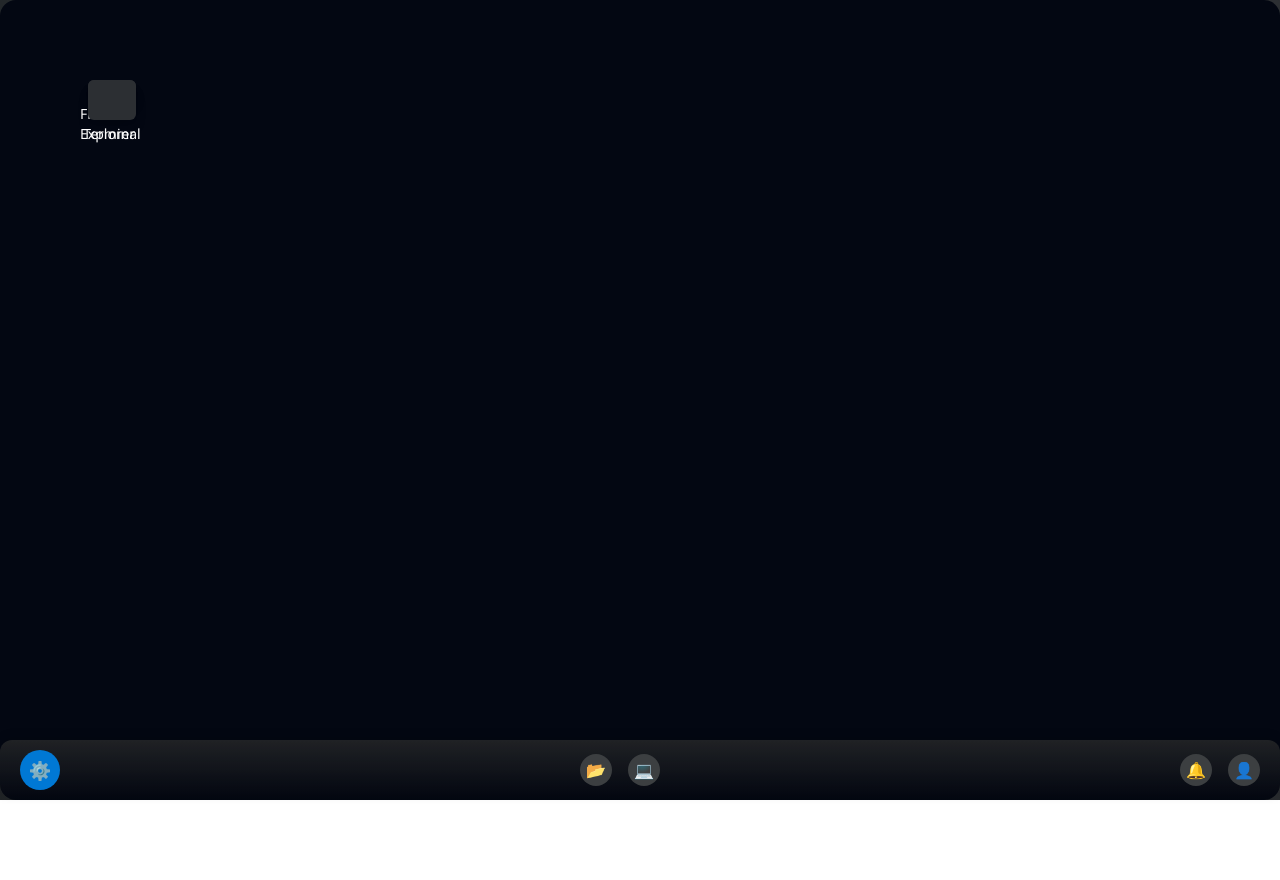
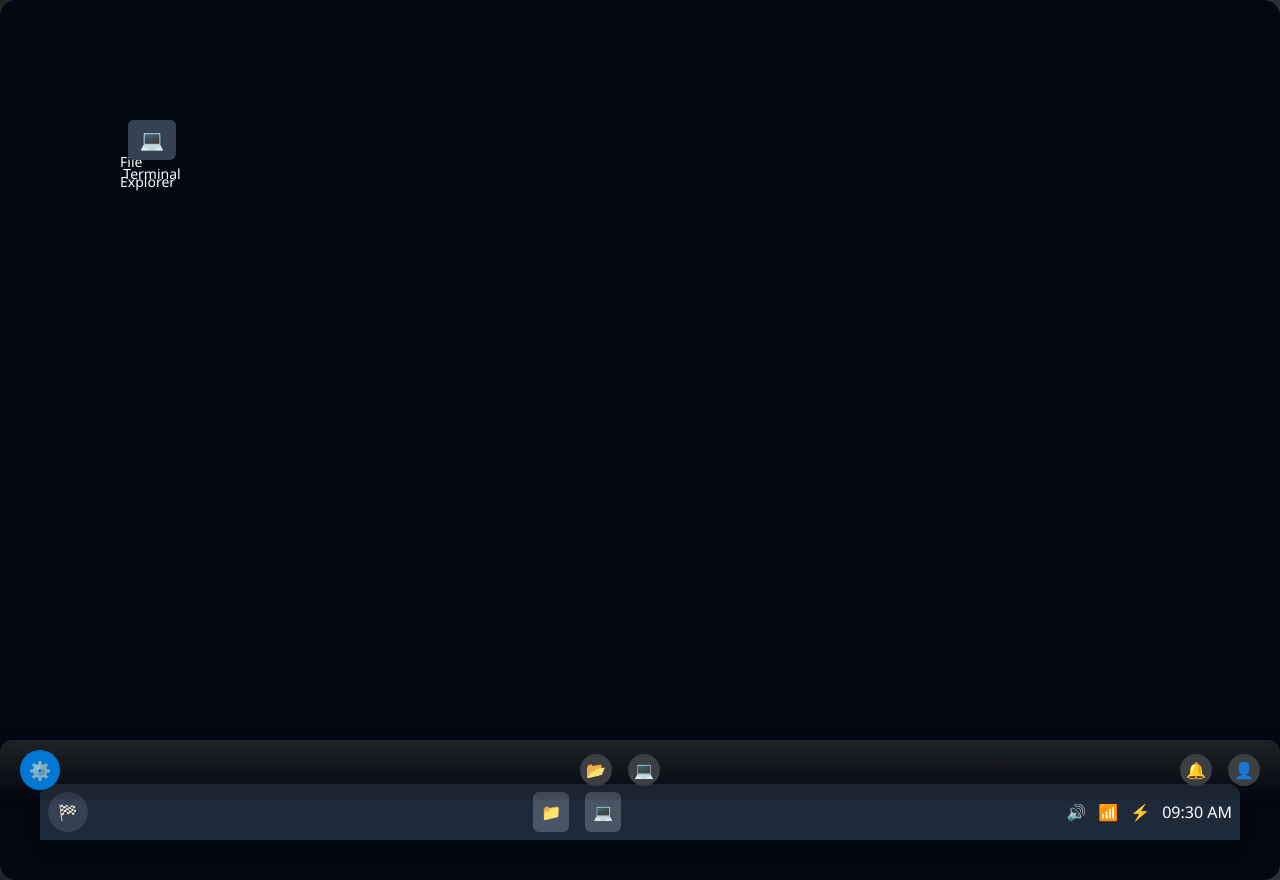
Before and after one commit to Paul-Lecomte/portfolio, a Next.js app: page / in a window 1280 px wide. Before the commit the page ends 800 px from the top, so only its background shows below. Built offline with nearby package versions, Linux system fonts and the light colour scheme.

Commit message:
updated the styling and added icons

```diff
--- a/src/components/Desktop.tsx
+++ b/src/components/Desktop.tsx
@@ -1,18 +1,30 @@
 "use client";
 
-import { useState, useRef } from "react";
-import Draggable from 'react-draggable';
+import { useState, useEffect, useRef } from "react";
+import Draggable from "react-draggable";
 
 const icons = [
-    { id: 1, title: "File Explorer" },
-    { id: 2, title: "Terminal" },
-    // You can add more icons here
+    { id: 1, title: "File Explorer", icon: "📁" },
+    { id: 2, title: "Terminal", icon: "💻" },
 ];
 
 export default function Desktop() {
     const [contextMenu, setContextMenu] = useState<{ x: number; y: number; visible: boolean }>({ x: 0, y: 0, visible: false });
+    const [startMenuOpen, setStartMenuOpen] = useState(false);
+    const [time, setTime] = useState<string>("");
 
     const nodeRef = useRef(null);
+
+    useEffect(() => {
+        const updateTime = () => {
+            const now = new Date();
+            setTime(now.toLocaleTimeString([], { hour: "2-digit", minute: "2-digit" }));
+        };
+
+        updateTime();
+        const interval = setInterval(updateTime, 60000);
+        return () => clearInterval(interval);
+    }, []);
 
     const handleContextMenu = (e: React.MouseEvent) => {
         e.preventDefault();
@@ -20,12 +32,44 @@ export default function Desktop() {
     };
 
     return (
-        <div className="" onContextMenu={handleContextMenu}>
+        <div className="w-full h-screen bg-gray-950 relative" onContextMenu={handleContextMenu}>
+            {/* Taskbar */}
+            <div className="absolute bottom-0 w-full bg-gray-800 p-2 flex items-center justify-between rounded-t-xl shadow-lg">
+                {/* Start Menu Button */}
+                <div className="relative">
+                    <button onClick={() => setStartMenuOpen(!startMenuOpen)} className="w-10 h-10 flex items-center justify-center bg-gray-700 rounded-full hover:bg-gray-600">
+                        🏁
+                    </button>
+                    {startMenuOpen && (
+                        <div className="absolute bottom-12 left-0 w-64 bg-gray-900 p-3 rounded-lg shadow-xl">
+                            <p className="text-white">Start Menu</p>
+                            {/* Add actual app shortcuts here */}
+                        </div>
+                    )}
+                </div>
+
+                {/* Task Icons */}
+                <div className="flex space-x-4">
+                    <div className="bg-gray-600 text-white p-2 rounded-md">📁</div>
+                    <div className="bg-gray-600 text-white p-2 rounded-md">💻</div>
+                </div>
+
+                {/* System Tray */}
+                <div className="flex space-x-3 text-white">
+                    <span>🔊</span>
+                    <span>📶</span>
+                    <span>⚡</span>
+                    <span>{time}</span>
+                </div>
+            </div>
+
             {/* Desktop Icons */}
             {icons.map((icon) => (
                 <Draggable key={icon.id} nodeRef={nodeRef}>
                     <div ref={nodeRef} className="absolute w-16 h-16 flex flex-col items-center text-white cursor-pointer top-20 left-20">
-                        <div className="w-12 h-12 bg-[#2c2f33] rounded-md shadow-lg hover:scale-105 transform transition-all duration-200"></div>
+                        <div className="w-12 h-12 flex items-center justify-center bg-gray-700 rounded-md text-xl">
+                            {icon.icon}
+                        </div>
                         <span className="text-sm mt-1">{icon.title}</span>
                     </div>
                 </Draggable>
@@ -33,10 +77,10 @@ export default function Desktop() {
 
             {/* Context Menu */}
             {contextMenu.visible && (
-                <div className="absolute bg-[#3c3f42] text-white p-2 border border-[#4a4d52] rounded-md shadow-lg" style={{ top: contextMenu.y, left: contextMenu.x }}>
-                    <button className="block w-full text-left px-3 py-1 hover:bg-[#4a4d52]">Open</button>
-                    <button className="block w-full text-left px-3 py-1 hover:bg-[#4a4d52]">Rename</button>
-                    <button className="block w-full text-left px-3 py-1 hover:bg-[#4a4d52] text-red-500">Delete</button>
+                <div className="absolute bg-gray-800 text-white p-2 border border-gray-700 rounded-md shadow-lg" style={{ top: contextMenu.y, left: contextMenu.x }}>
+                    <button className="block w-full text-left px-3 py-1 hover:bg-gray-700">Open</button>
+                    <button className="block w-full text-left px-3 py-1 hover:bg-gray-700">Rename</button>
+                    <button className="block w-full text-left px-3 py-1 hover:bg-gray-700 text-red-500">Delete</button>
                 </div>
             )}
         </div>
```
